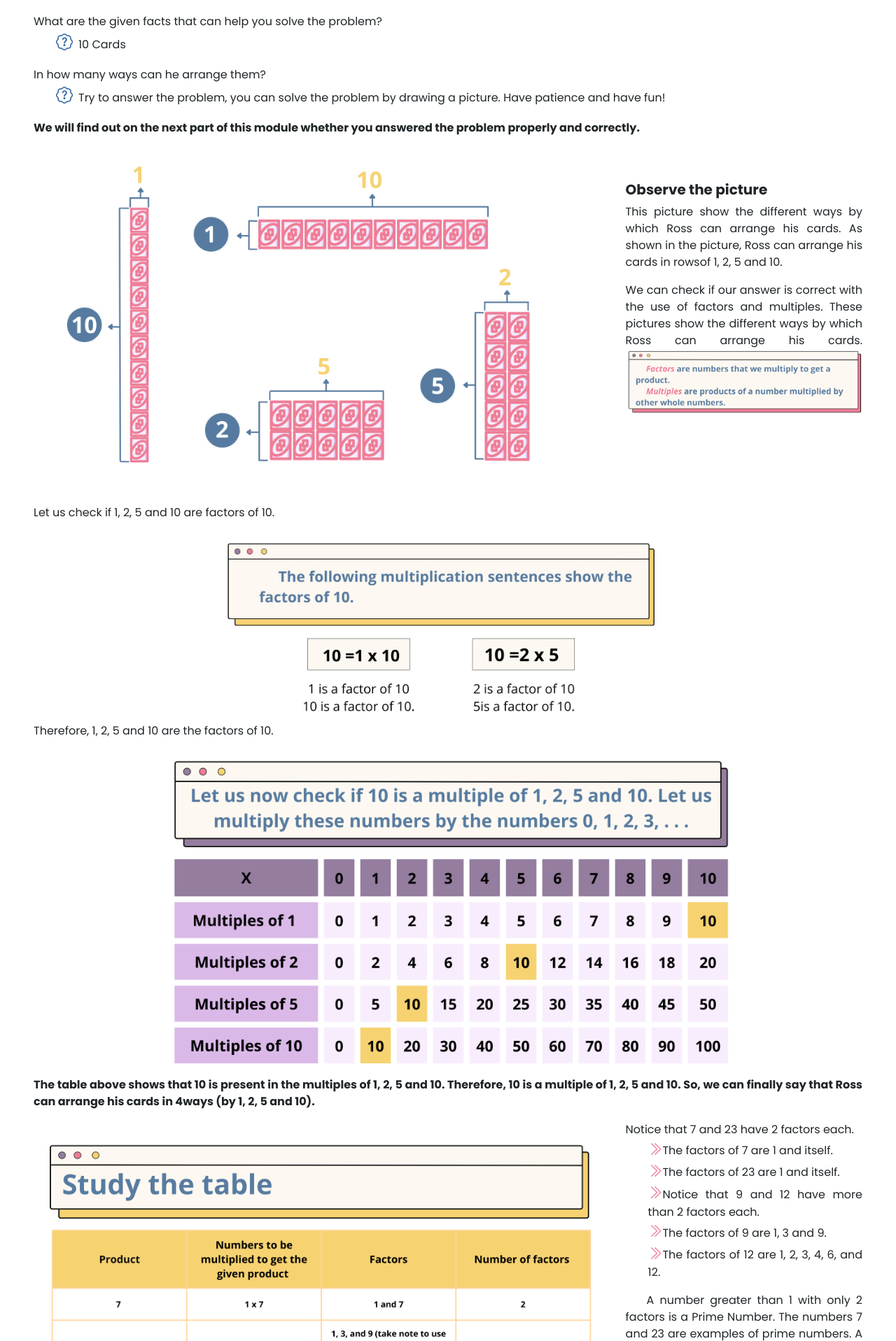
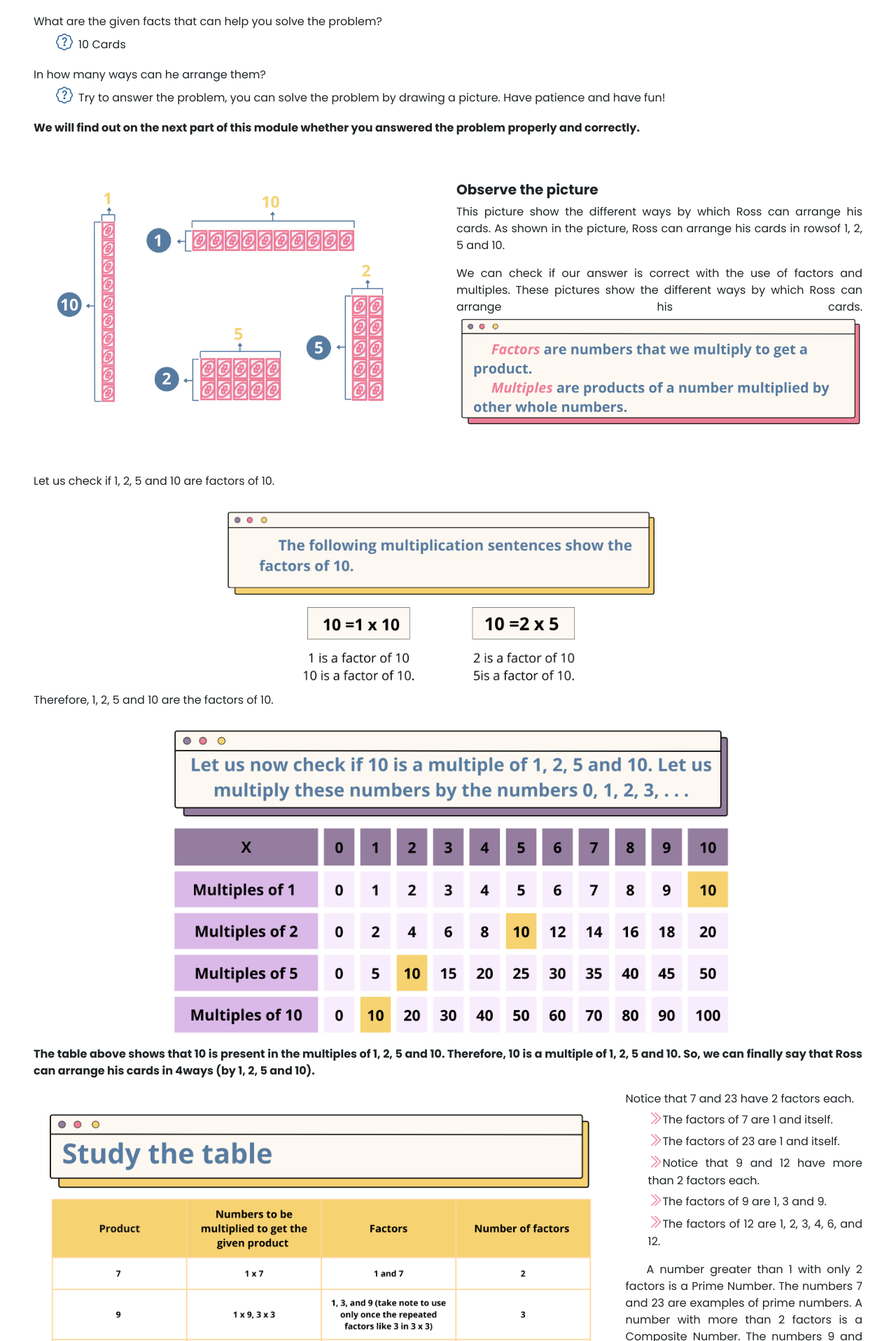
Before and after one commit to mariiiiiq/Math-Talino, a PHP site: page /lessons/lesson1.php in a window 1280 px wide. Shown: the part 770-2687 px from the top of the page at 70% size. Run offline with PHP 8.4, Linux system fonts and the light colour scheme; the visitor is signed in with stand-in values (Sample User, id 1); some libraries are stand-ins or nearby versions.

Commit message:
Update lesson1.php

```diff
--- a/MT/lessons/lesson1.php
+++ b/MT/lessons/lesson1.php
@@ -150,7 +150,7 @@
       <div>
         <p class="bold">We will find out on the next part of this module whether you answered the problem properly and correctly.</p>
         <div class="row">
-          <div class="col-7 pic">
+          <div class="col pic">
           <img src = "../assets/img/cards.png" class="w-100">
           </div>
           <div class="col">
```
